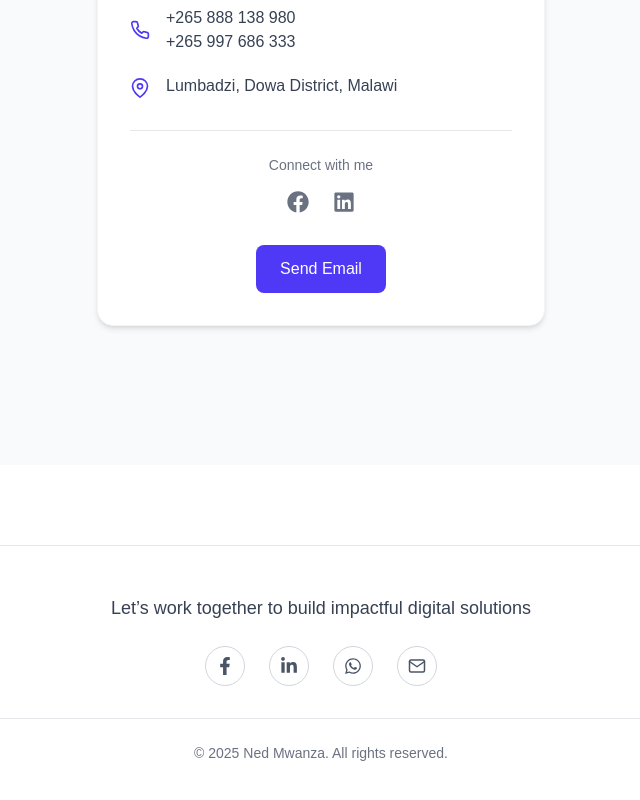
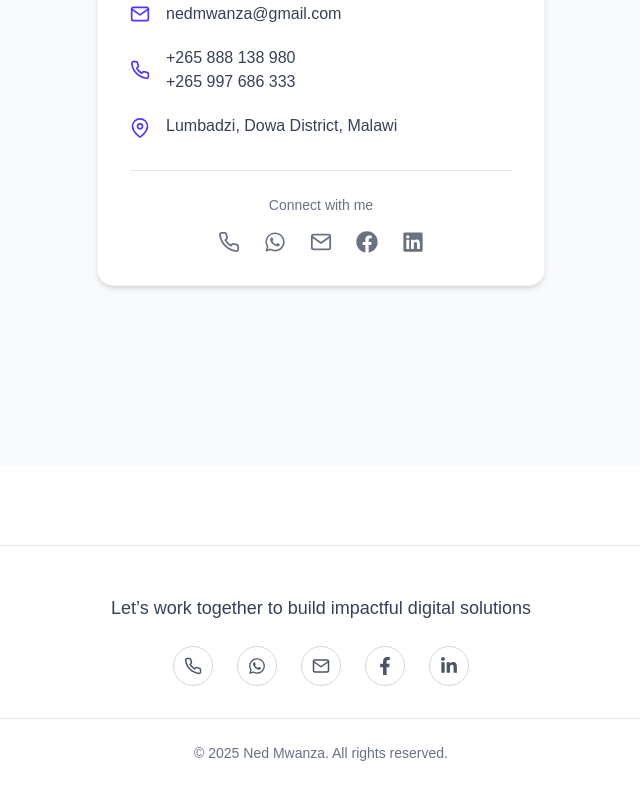
Before and after one commit to nedmwanza/my-portfolio, a Next.js app: page /contact in a window 1280 px wide. Shown: the part 416-1216 px from the top of the page, without its empty margins (319-959 px from the left). Built offline with nearby package versions, Linux system fonts and the light colour scheme.

Commit message:
contact correction

```diff
--- a/src/app/page.js
+++ b/src/app/page.js
@@ -1,22 +1,28 @@
 "use client";
 import Image from "next/image";
-import { FiLinkedin, FiFacebook, FiMail } from "react-icons/fi";
+import { FaWhatsapp } from "react-icons/fa";
+import { FiLinkedin, FiFacebook, FiMail, FiPhone } from "react-icons/fi";
 
 export default function Hero() {
   return (
     <section className="min-h-screen flex items-center justify-center bg-gray-50 dark:bg-gray-900 px-4 sm:px-6 lg:px-20 transition-colors duration-300">
       <div className="max-w-7xl w-full grid grid-cols-1 md:grid-cols-2 gap-8 items-center">
-
         {/* Text Content */}
         <div className="space-y-6">
           <h1 className="text-4xl sm:text-5xl font-bold text-gray-900 dark:text-gray-100">
-            Hi, I’m <span className="text-indigo-600 dark:text-indigo-400">Masautso Ned Mwanza</span>
+            Hi, I’m{" "}
+            <span className="text-indigo-600 dark:text-indigo-400">
+              Ned Mwanza
+            </span>
           </h1>
           <h2 className="text-xl sm:text-2xl font-semibold text-gray-700 dark:text-gray-300">
             Software Developer | ICT Graduate
           </h2>
           <p className="text-gray-600 dark:text-gray-300 max-w-md">
-            Recent ICT graduate with hands-on experience in software development, system maintenance, and web-based solutions. Passionate about building innovative, practical, and user-friendly applications.
+            Recent ICT graduate with hands-on experience in software
+            development, system maintenance, and web-based solutions. Passionate
+            about building innovative, practical, and user-friendly
+            applications.
           </p>
 
           {/* CTA Buttons */}
@@ -37,14 +43,40 @@ export default function Hero() {
 
           {/* Social Icons */}
           <div className="flex space-x-4 mt-4">
-            <a href="https://www.linkedin.com/in/ned-mwanza-6b0412367" target="_blank" rel="noopener noreferrer">
+            <a
+              href="tel:+265888138980"
+              target="_blank"
+              rel="noopener noreferrer"
+            >
+              <FiPhone className="w-6 h-6 text-indigo-600 dark:text-indigo-400 hover:text-indigo-700 dark:hover:text-indigo-300 transition-colors" />
+            </a>
+            <a
+              href="https://wa.me/265888138980"
+              target="_blank"
+              rel="noopener noreferrer"
+            >
+              <FaWhatsapp className="w-6 h-6 text-indigo-600 dark:text-indigo-400 hover:text-indigo-700 dark:hover:text-indigo-300 transition-colors" />
+            </a>
+            <a
+              href="mailto:nedmwanza@gmail.com"
+              target="_blank"
+              rel="noopener noreferrer"
+            >
+              <FiMail className="w-6 h-6 text-indigo-600 dark:text-indigo-400 hover:text-indigo-700 dark:hover:text-indigo-300 transition-colors" />
+            </a>
+            <a
+              href="https://www.linkedin.com/in/ned-mwanza-6b0412367"
+              target="_blank"
+              rel="noopener noreferrer"
+            >
               <FiLinkedin className="w-6 h-6 text-indigo-600 dark:text-indigo-400 hover:text-indigo-700 dark:hover:text-indigo-300 transition-colors" />
             </a>
-            <a href="https://web.facebook.com/ned.mwanza.9" target="_blank" rel="noopener noreferrer">
+            <a
+              href="https://web.facebook.com/ned.mwanza.9"
+              target="_blank"
+              rel="noopener noreferrer"
+            >
               <FiFacebook className="w-6 h-6 text-indigo-600 dark:text-indigo-400 hover:text-indigo-700 dark:hover:text-indigo-300 transition-colors" />
-            </a>
-            <a href="mailto:nedmwanza@gmail.com" target="_blank" rel="noopener noreferrer">
-              <FiMail className="w-6 h-6 text-indigo-600 dark:text-indigo-400 hover:text-indigo-700 dark:hover:text-indigo-300 transition-colors" />
             </a>
           </div>
         </div>
--- a/src/components/Contact.js
+++ b/src/components/Contact.js
@@ -1,22 +1,26 @@
 "use client";
-import { FiMail, FiPhone, FiMapPin } from "react-icons/fi";
-import { FaFacebook, FaLinkedin } from "react-icons/fa";
+import { FiMail, FiPhone, FiMapPin, FiCode } from "react-icons/fi";
+import { FaFacebook, FaLinkedin, FaWhatsapp } from "react-icons/fa";
 
 export default function Contact() {
   return (
-    <div className="
+    <div
+      className="
       min-h-screen flex flex-col justify-center items-center
       bg-gray-50 dark:bg-gray-900
       py-12 px-4 sm:px-6 lg:px-8
       transition-colors duration-300
-    ">
-      <div className="
+    "
+    >
+      <div
+        className="
         max-w-md w-full
         bg-white dark:bg-gray-800
         p-8 rounded-2xl
         shadow-md dark:shadow-lg
         border border-gray-100 dark:border-gray-700
-      ">
+      "
+      >
         <h2 className="text-3xl font-semibold text-gray-900 dark:text-gray-100 mb-2 text-center">
           Contact Information
         </h2>
@@ -71,6 +75,31 @@ export default function Contact() {
           </p>
           <div className="flex justify-center space-x-6">
             <a
+              href="tel:+265888138980"
+              target="_blank"
+              rel="noopener noreferrer"
+              className="text-gray-500 dark:text-gray-400 hover:text-indigo-600 dark:hover:text-indigo-400 transition"
+            >
+              <FiPhone size={22} />
+            </a>
+
+            <a
+              href="https://wa.me/265888138980"
+              target="_blank"
+              rel="noopener noreferrer"
+              className="text-gray-500 dark:text-gray-400 hover:text-indigo-600 dark:hover:text-indigo-400 transition"
+            >
+              <FaWhatsapp size={22} />
+            </a>
+            <a
+              href="https://www.linkedin.com/in/ned-mwanza-6b0412367"
+              target="_blank"
+              rel="noopener noreferrer"
+              className="text-gray-500 dark:text-gray-400 hover:text-indigo-600 dark:hover:text-indigo-400 transition"
+            >
+              <FiMail size={22} />
+            </a>
+            <a
               href="https://web.facebook.com/ned.mwanza.9"
               target="_blank"
               rel="noopener noreferrer"
@@ -88,21 +117,6 @@ export default function Contact() {
             </a>
           </div>
         </div>
-
-        {/* CTA */}
-        <div className="mt-8 text-center">
-          <a
-            href="mailto:nedmwanza@gmail.com"
-            className="
-              inline-flex items-center px-6 py-3
-              bg-indigo-600 hover:bg-indigo-700
-              text-white rounded-lg font-medium
-              transition
-            "
-          >
-            Send Email
-          </a>
-        </div>
       </div>
     </div>
   );
--- a/src/components/Experience.js
+++ b/src/components/Experience.js
@@ -11,8 +11,8 @@ const experiences = [
       "Manage and update the university website and online systems.",
       "Develop features for online admission applications and digital forms.",
       "Prepare institutional reports, meeting minutes, and administrative documentation.",
-      "Support academic and administrative ICT operations."
-    ]
+      "Support academic and administrative ICT operations.",
+    ],
   },
   {
     title: "IT Technician",
@@ -22,9 +22,9 @@ const experiences = [
       "Diagnosed and resolved hardware and software issues across ICT infrastructure.",
       "Performed routine system maintenance to ensure optimal performance.",
       "Installed, configured, and upgraded computer systems, networks, and peripherals.",
-      "Provided technical support and network troubleshooting for end users."
-    ]
-  }
+      "Provided technical support and network troubleshooting for end users.",
+    ],
+  },
 ];
 
 export default function WorkExperience() {
@@ -37,8 +37,10 @@ export default function WorkExperience() {
         transition={{ duration: 0.5 }}
       >
         {/* Section Header */}
-        <h3 className="text-2xl font-bold flex items-center gap-2 mb-8
-          text-gray-900 dark:text-gray-100">
+        <h3
+          className="text-2xl font-bold flex items-center gap-2 mb-8
+          text-gray-900 dark:text-gray-100"
+        >
           <FiBriefcase className="text-indigo-600 dark:text-indigo-400" />
           Work Experience
         </h3>
@@ -52,7 +54,7 @@ export default function WorkExperience() {
                 bg-white dark:bg-gray-800
                 rounded-xl shadow
                 border border-gray-100 dark:border-gray-700
-                border-l-4 border-l-indigo-600 dark:border-l-indigo-400
+
                 p-6
               "
             >
--- a/src/components/Includes/Footer.js
+++ b/src/components/Includes/Footer.js
@@ -1,13 +1,12 @@
 "use client";
 import React from "react";
 import { FaFacebookF, FaLinkedinIn, FaWhatsapp } from "react-icons/fa";
-import { FiMail } from "react-icons/fi";
+import { FiMail, FiPhone } from "react-icons/fi";
 
 function Footer() {
   return (
     <footer className="bg-white dark:bg-gray-900 border-t border-gray-200 dark:border-gray-800 mt-20 transition-colors">
       <div className="max-w-7xl mx-auto px-6 py-12 text-center">
-
         {/* Message */}
         <p className="text-lg font-medium text-gray-700 dark:text-gray-300 mb-6">
           Let’s work together to build impactful digital solutions
@@ -17,14 +16,9 @@ function Footer() {
         <div className="flex justify-center space-x-6 mb-8">
           {[
             {
-              href: "https://web.facebook.com/ned.mwanza.9",
-              icon: <FaFacebookF size={18} />,
-              label: "Facebook",
-            },
-            {
-              href: "https://www.linkedin.com/in/ned-mwanza-6b0412367",
-              icon: <FaLinkedinIn size={18} />,
-              label: "LinkedIn",
+              href: "tel:+265888138980",
+              icon: <FiPhone size={18} />,
+              label: "Telephone",
             },
             {
               href: "https://wa.me/265888138980",
@@ -35,6 +29,16 @@ function Footer() {
               href: "mailto:mwanzamasautso363@gmail.com",
               icon: <FiMail size={18} />,
               label: "Email",
+            },
+            {
+              href: "https://web.facebook.com/ned.mwanza.9",
+              icon: <FaFacebookF size={18} />,
+              label: "Facebook",
+            },
+            {
+              href: "https://www.linkedin.com/in/ned-mwanza-6b0412367",
+              icon: <FaLinkedinIn size={18} />,
+              label: "LinkedIn",
             },
           ].map((item, index) => (
             <a
```
